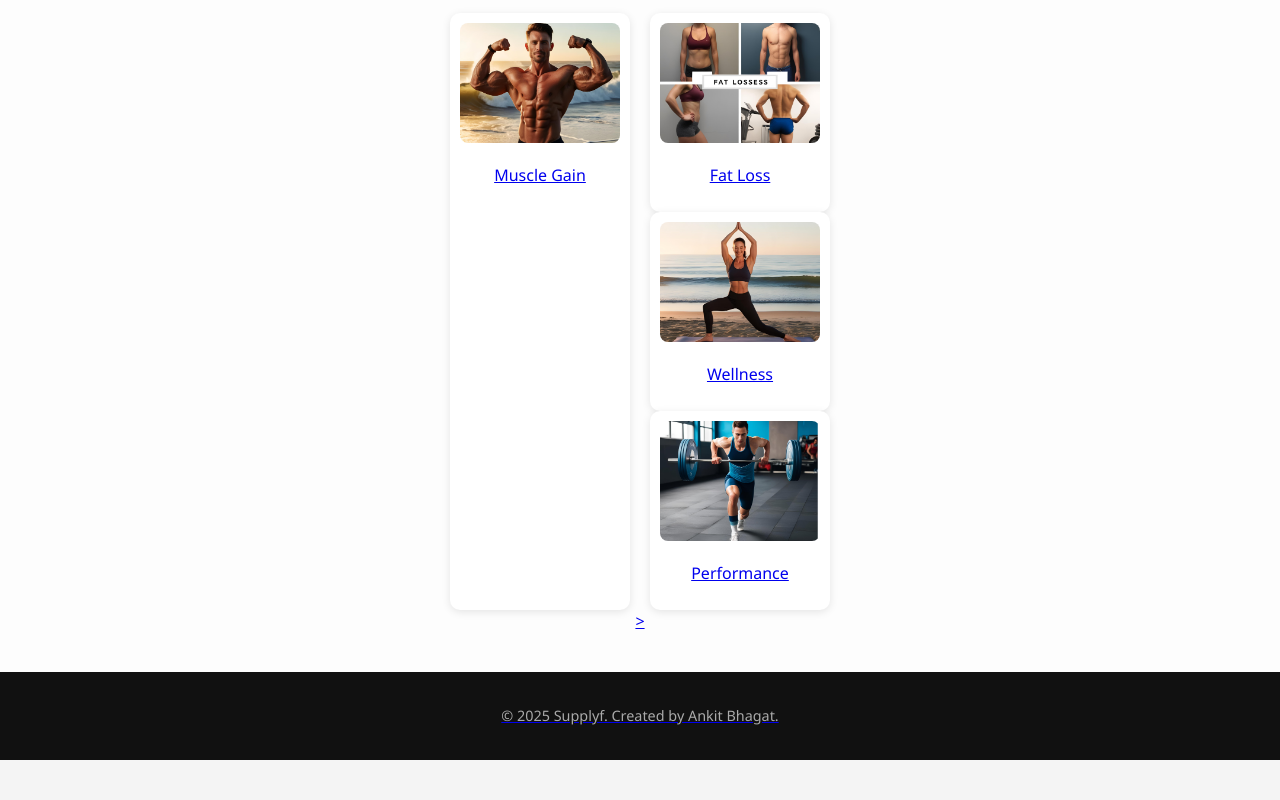
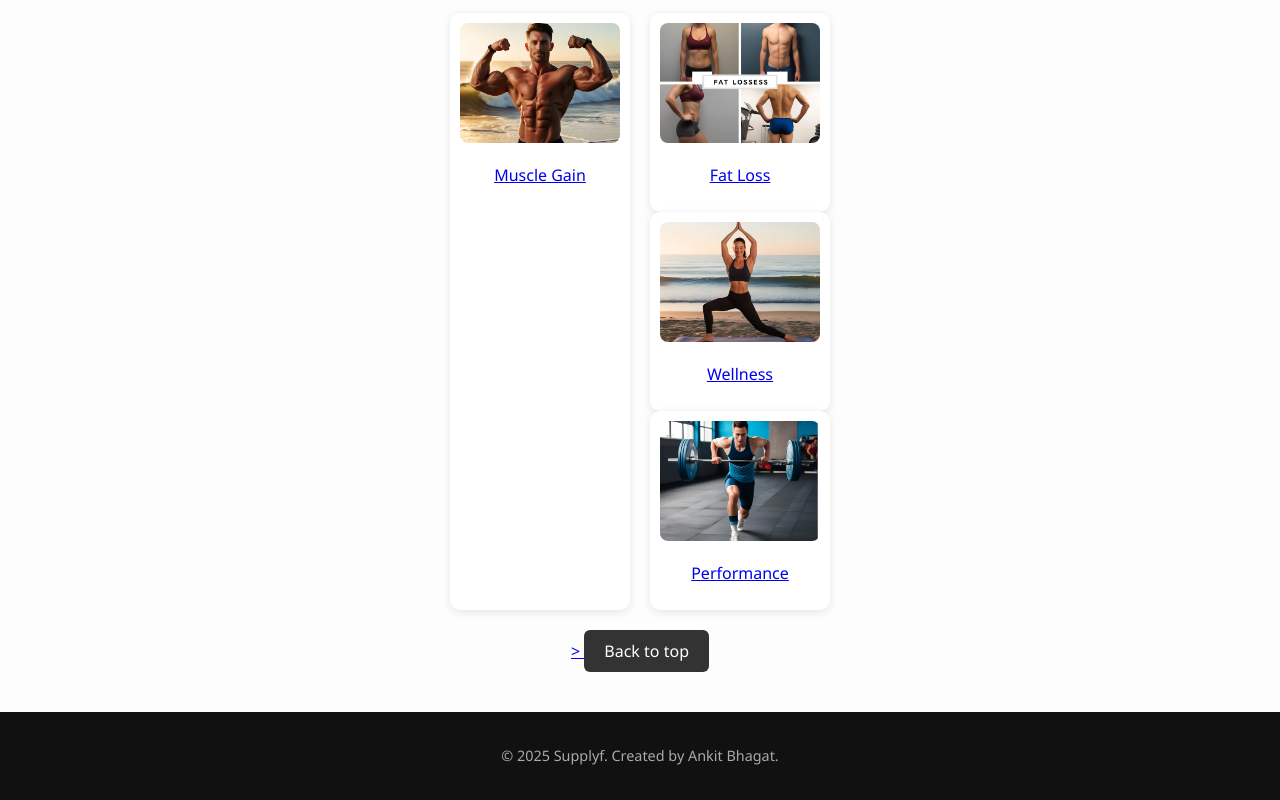
Before and after one commit to Ankit-bhagat6869/supplimentlyf, a plain HTML site: page supplyf4/index.html in a window 1280 px wide. Shown: the part 1421-2221 px from the top of the page. Before the commit the page ends 2181 px from the top, so only its background shows below. Drawn offline with Linux system fonts and the light colour scheme; files whose address does not match are found by name.

Commit message:
Update index.html3

```diff
--- a/supplyf4/index.html
+++ b/supplyf4/index.html
@@ -111,6 +111,7 @@
         <p>Performance</p>
       </div>
     </div>>
+      <a class="cta-link" href="#">Back to top</a>
   </section>
 
   <footer>
```
